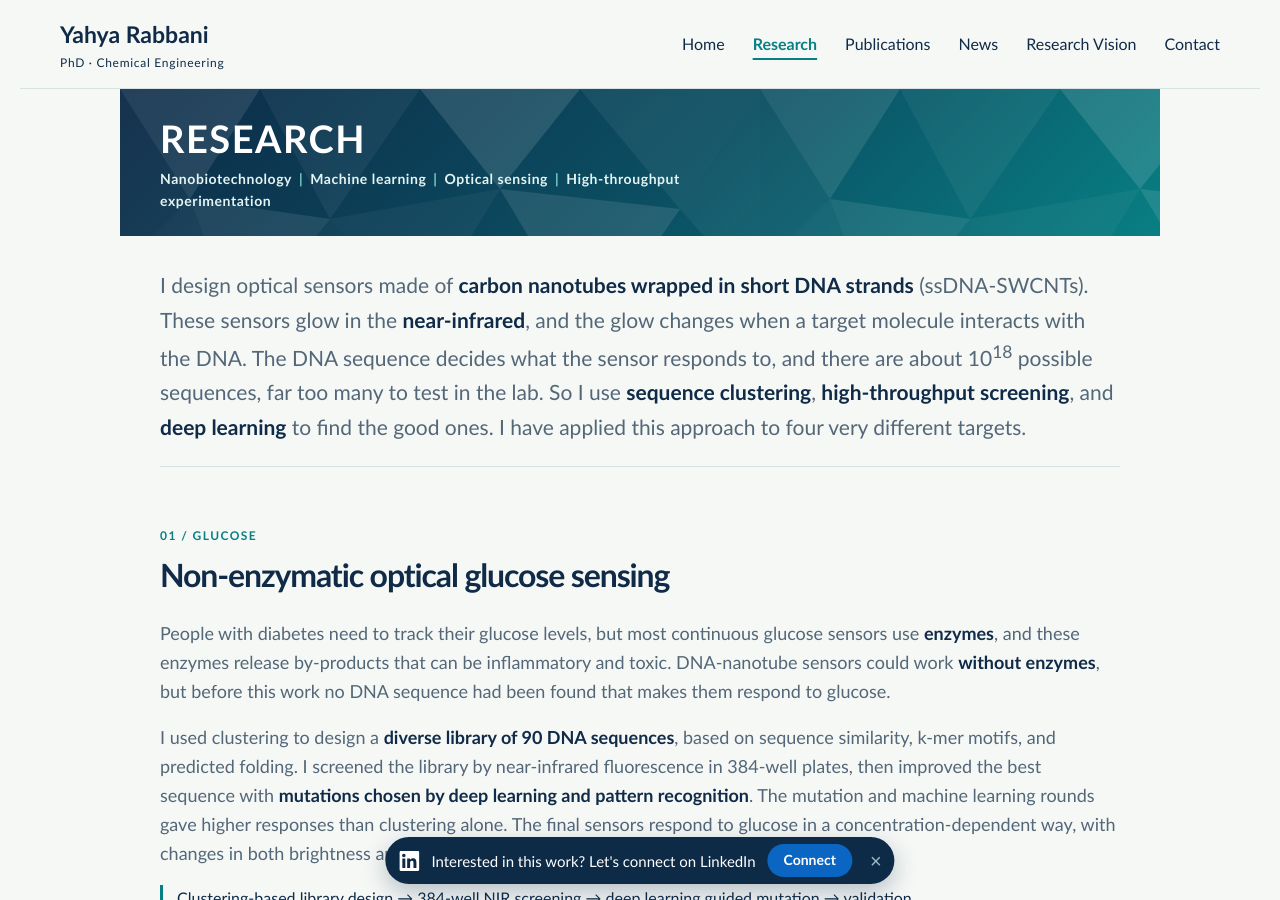
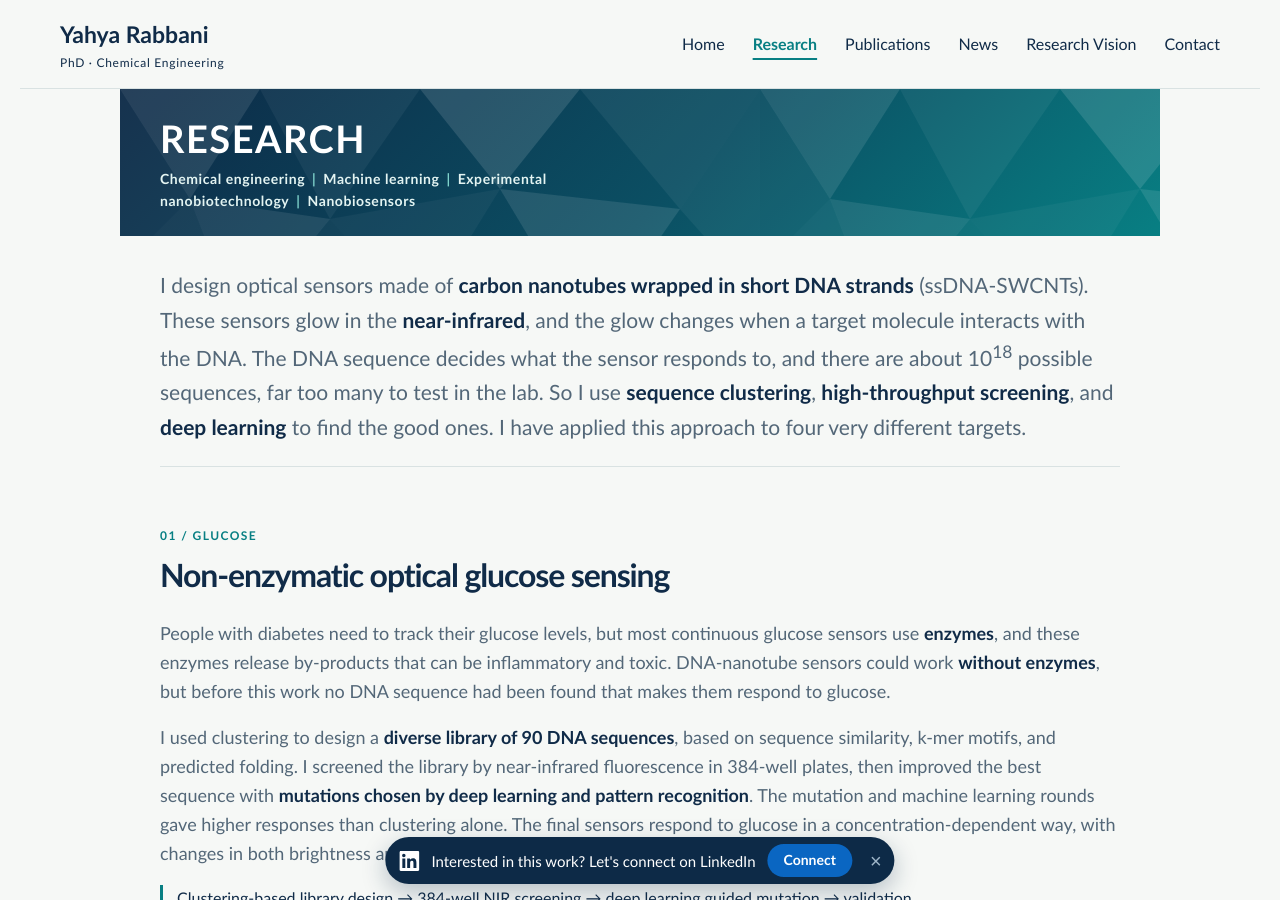
Before and after one commit to YahyaRabbani20/YahyaRabbani, a Jekyll site: the page built from _pages/research.md, in a window 1280 px wide and 900 px high. Built offline with Jekyll 4.4.1, drawn with Linux system fonts in a browser that asks for light colours.

Commit message:
Research: match banner keywords with Publications

```diff
--- a/_pages/research.md
+++ b/_pages/research.md
@@ -8,7 +8,7 @@ excerpt: "Experimental nanobiotechnology and machine learning for DNA-nanotube o
 
 <section class="page-banner">
   <h1>Research</h1>
-  <p class="keywords">Nanobiotechnology<span>|</span>Machine learning<span>|</span>Optical sensing<span>|</span>High-throughput experimentation</p>
+  <p class="keywords">Chemical engineering<span>|</span>Machine learning<span>|</span>Experimental nanobiotechnology<span>|</span>Nanobiosensors</p>
 </section>
 
 <p class="statement">I design optical sensors made of <strong>carbon nanotubes wrapped in short DNA strands</strong> (ssDNA-SWCNTs). These sensors glow in the <strong>near-infrared</strong>, and the glow changes when a target molecule interacts with the DNA. The DNA sequence decides what the sensor responds to, and there are about 10<sup>18</sup> possible sequences, far too many to test in the lab. So I use <strong>sequence clustering</strong>, <strong>high-throughput screening</strong>, and <strong>deep learning</strong> to find the good ones. I have applied this approach to four very different targets.</p>
```
